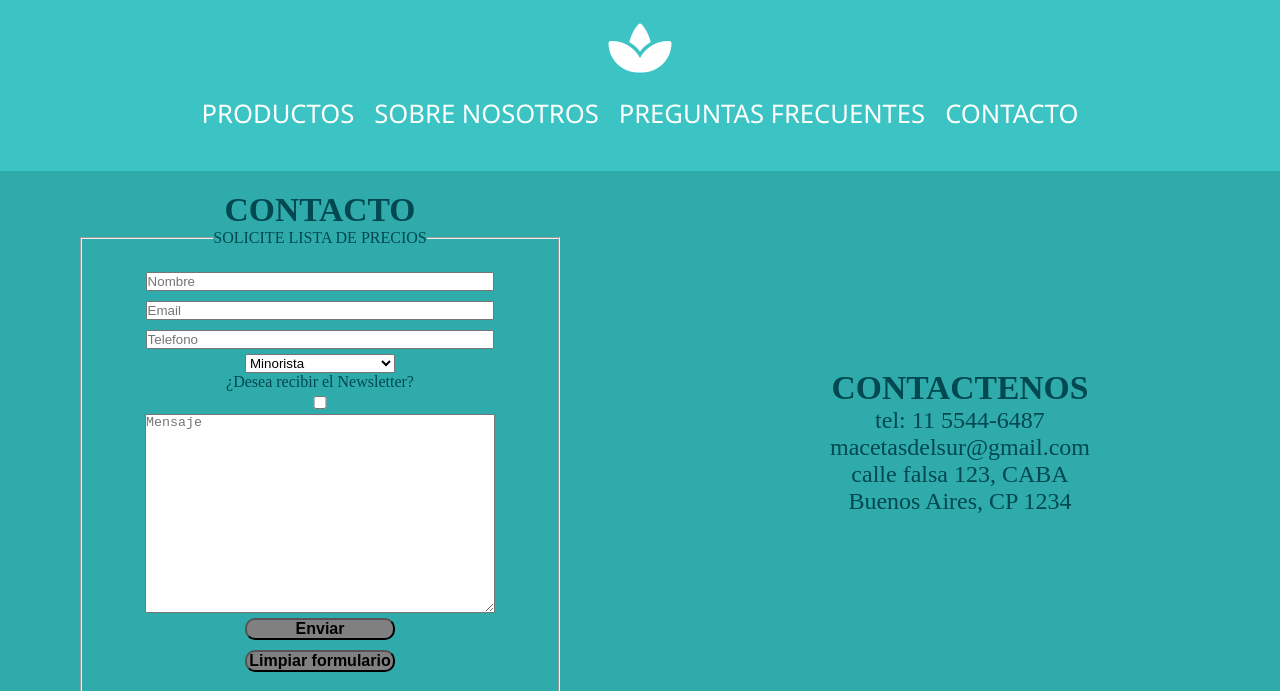
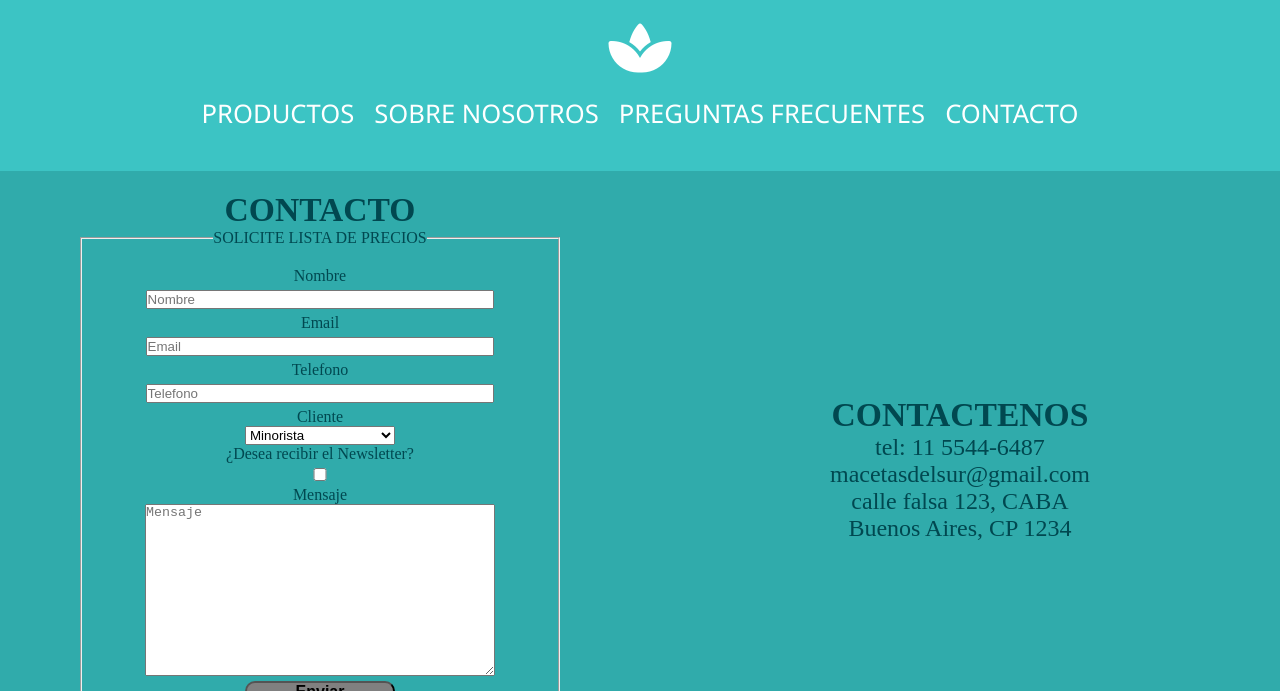
Before and after one commit to lcascardo/Proyecto-Final-Desarrollo-Web, a plain HTML site: page pages/contacto.html in a window 1280 px wide. Shown: the top 691 px of the page. Drawn offline with Linux system fonts and the light colour scheme.

Commit message:
Agregue labels a contacto

```diff
--- a/pages/contacto.html
+++ b/pages/contacto.html
@@ -47,15 +47,20 @@
                     <fieldset>
 
                         <legend>SOLICITE LISTA DE PRECIOS</legend>
+                        <label for="nombre">Nombre</label>
                         <input type="text" name="nombre" placeholder="Nombre">
+                        <label for="email">Email</label>
                         <input type="mail" name="email" placeholder="Email">
+                        <label for="telefono">Telefono</label>
                         <input type="tel" name="telefono" placeholder="Telefono">
+                        <label for="cliente">Cliente</label>
                         <select name="cliente" id="cliente">
                             <option>Minorista</option>
                             <option>Mayorista</option>
                         </select>
                         <label for="newsletter">¿Desea recibir el Newsletter?</label>
                         <input type="checkbox" name="newsletter">
+                        <label for="mensaje">Mensaje</label>
                         <textarea name="mensaje" id="form_mensaje" placeholder="Mensaje" cols="30" rows="10"></textarea>
                         <input class="boton_enviar" type="submit" value="Enviar" name="boton_enviar">
                         <input class="boton_reset" type="reset" value="Limpiar formulario" name="reset">
```
